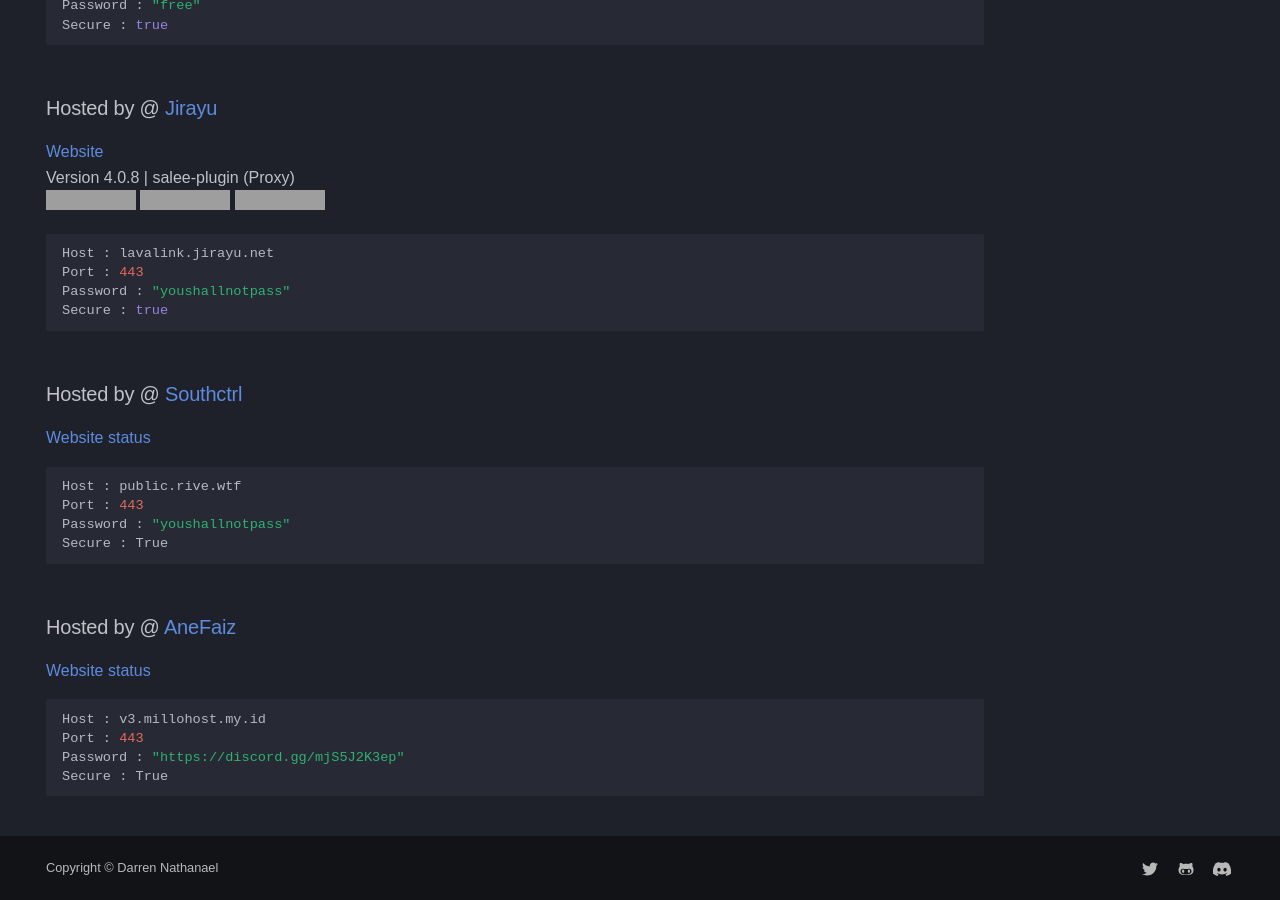
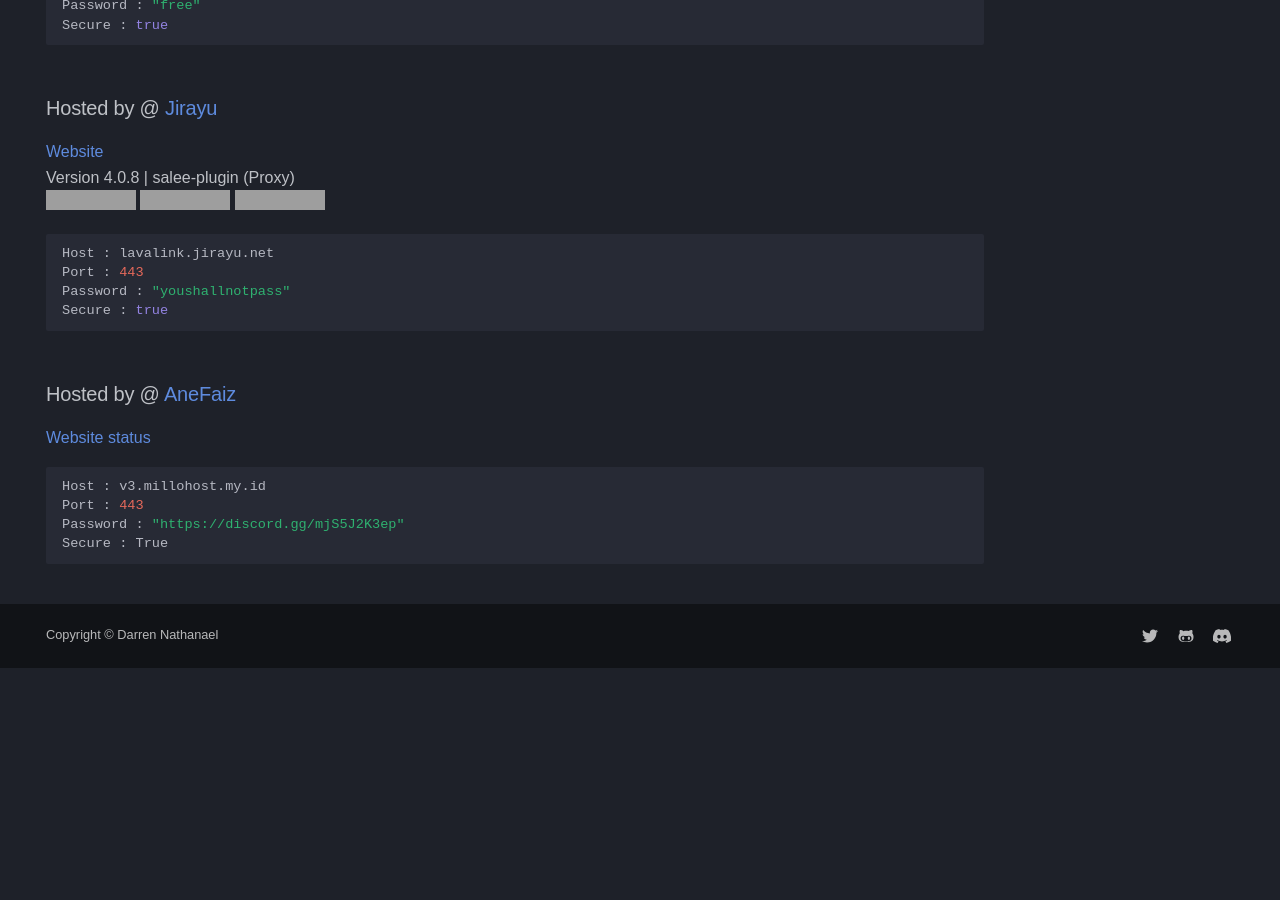
Before and after one commit to DarrenOfficial/lavalink-list, an MkDocs documentation site: the page built from docs/SSL/Lavalink-SSL.md, in a window 1280 px wide and 900 px high, scrolled down 1912 px. Built offline with MkDocs 1.6.1 and Material for MkDocs 9.7.7, drawn with Linux system fonts in a browser that asks for light colours; some web fonts are replaced; comment, search, counter and statistics services are not loaded; a style sheet for code colours, icons or effects is not loaded; after the commit the page ends 2580 px from its top, so only the background shows below that; some of the changed text lies outside the part shown; grey boxes are pictures that could not be loaded.

Commit message:
Remove Southctrl hosting details from Lavalink-SSL.md (#770)
Removed hosted information for Southctrl and its related details.

````diff
--- a/docs/SSL/Lavalink-SSL.md
+++ b/docs/SSL/Lavalink-SSL.md
@@ -104,14 +104,6 @@ Password : "youshallnotpass"
 Secure : true
 ```
 
-### Hosted by @ [Southctrl](https://discord.gg/PF5WN3FEA5)
-[Website](https://rive.wtf) [status](https://rive.wtf/status)
-```bash
-Host : public.rive.wtf
-Port : 443
-Password : "youshallnotpass"
-Secure : True
-```
 ### Hosted by @ [AneFaiz](https://discord.gg/mjS5J2K3ep)
 [Website](https://millodj.my.id) [status](https://lavalink.millohost.my.id)
 ```bash
````
